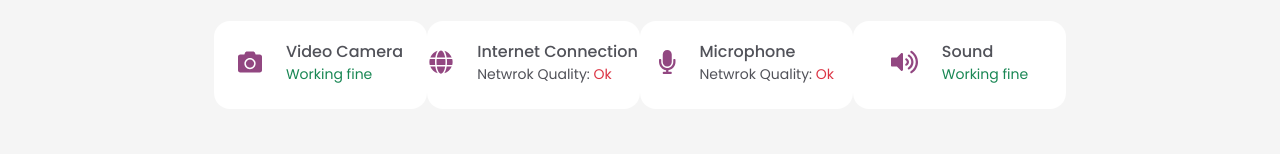
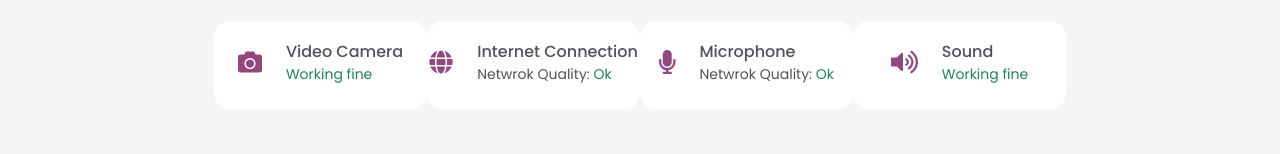
Before and after one commit to tusuapp/tusu-frontend, a Next.js app: page /student/classes/1 in a window 1280 px wide. Shown: the part 155-309 px from the top of the page. Built offline with nearby package versions, Linux system fonts and the light colour scheme; no server answers.

Commit message:
Message style fix in check

```diff
--- a/pages/student/classes/[id].tsx
+++ b/pages/student/classes/[id].tsx
@@ -121,7 +121,7 @@ function SystemCheck({ params }: { params: { id: string } }) {
                   <div className="ms-4">
                     <h6 className="m-0">Internet Connection</h6>
                     <div className="system-status">
-                      Netwrok Quality: <span className="text-danger"> Ok</span>
+                      Netwrok Quality: <span className="text-success"> Ok</span>
                     </div>
                   </div>
                 </div>
@@ -139,7 +139,7 @@ function SystemCheck({ params }: { params: { id: string } }) {
                     <h6 className="m-0">Microphone</h6>
                     <div className="system-status">
                       Netwrok Quality:
-                      <span className="text-danger"> Ok</span>
+                      <span className="text-success"> Ok</span>
                     </div>
                   </div>
                 </div>
```
